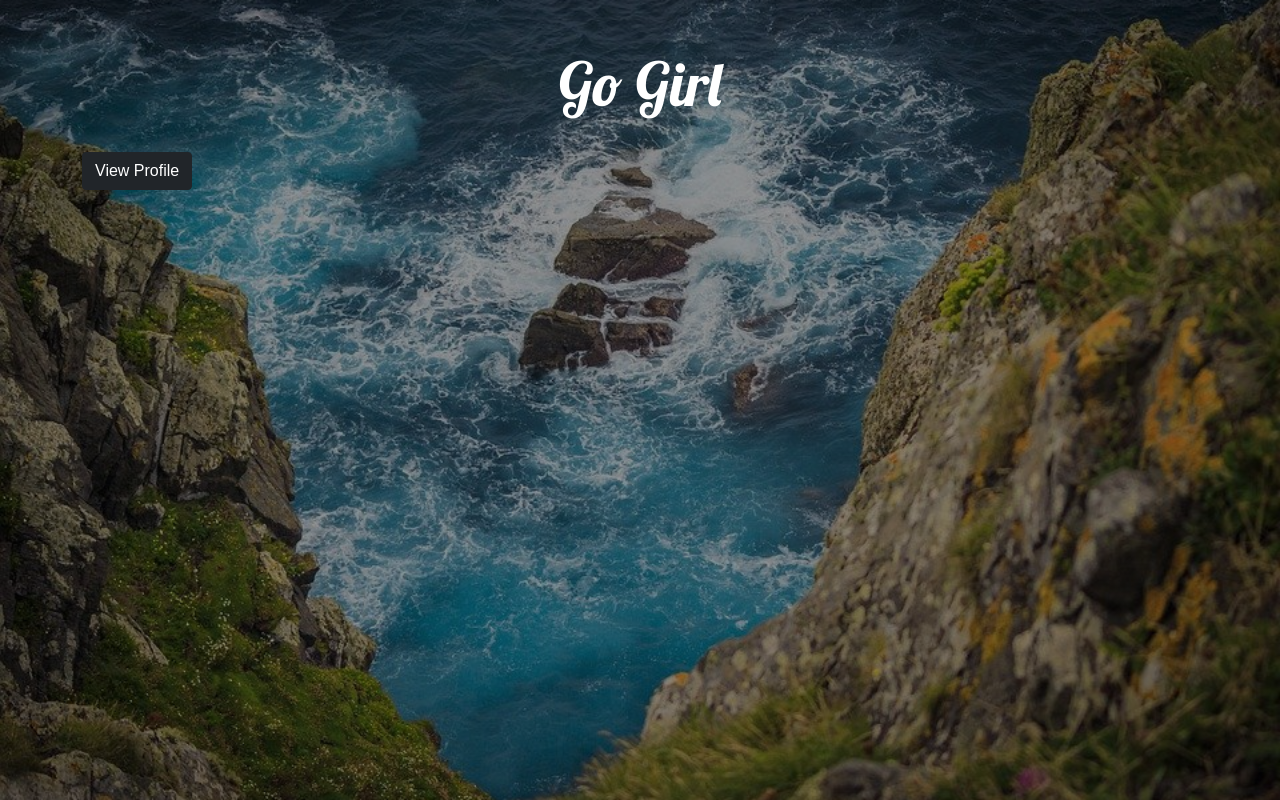
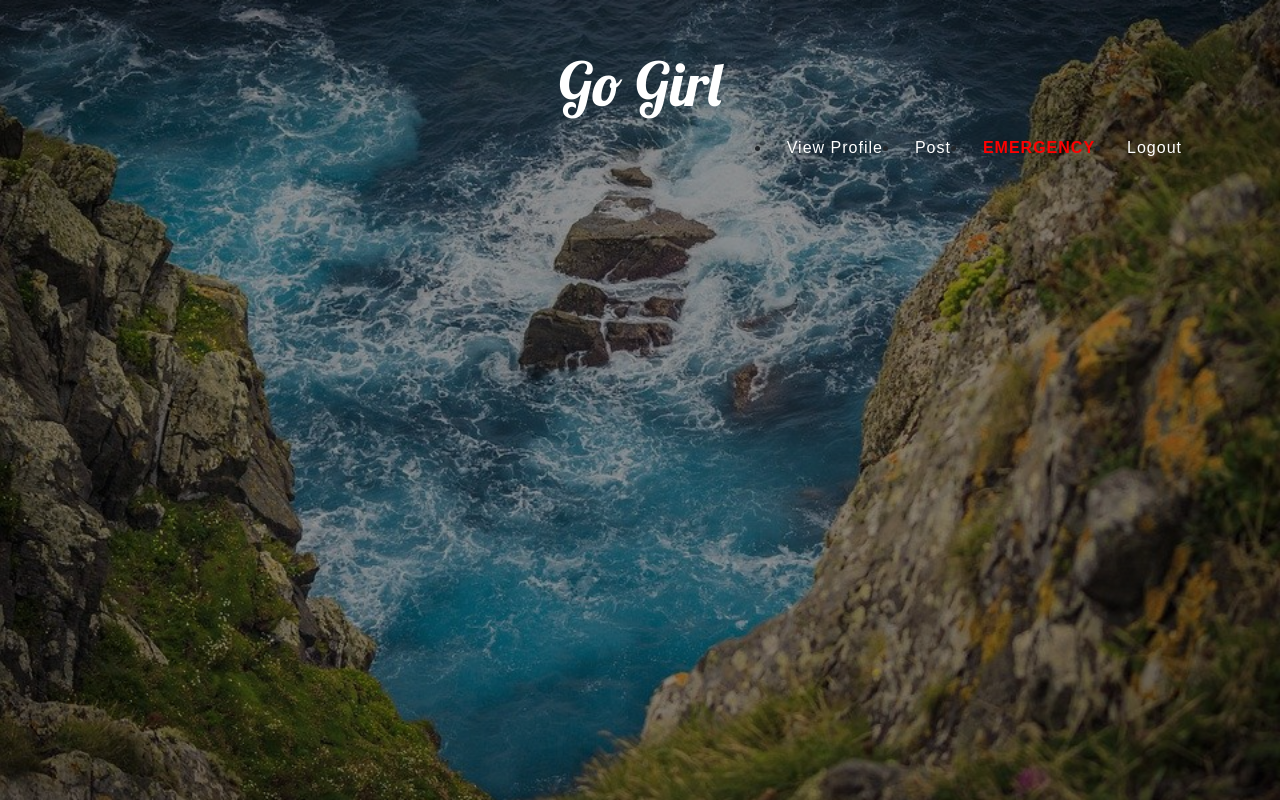
Before and after one commit to rwood022/goGirl, a React (Create React App) app in the folder front_end/: page /dashboard in a window 1280 px wide. Built offline with nearby package versions, Linux system fonts and the light colour scheme.

Commit message:
moved navbar to dashboard page and added emergency button link

```diff
--- a/front_end/src/components/Dashboard.js
+++ b/front_end/src/components/Dashboard.js
@@ -1,8 +1,8 @@
 import { useEffect, useState } from "react";
 import React from "react";
 import Profile from "./DashboardComponents/Profile";
-import ProfileButton from "./DashboardComponents/ProfileButton";
 import Timeline from "./DashboardComponents/Timeline";
+import Navbar from "./Navbar";
 
 export default function Dashboard(props) {
   useEffect(() => {
@@ -18,22 +18,13 @@ export default function Dashboard(props) {
     }
   }, []);
 
-  const [currentComponent, setCurrentComponent] = useState("!Profile");
-  const handleComponentChange = (component) => setCurrentComponent(component);
-
-  const renderComponent = () => {
-    if (currentComponent === "Profile") {
-      return <Profile />;
-    }
-  };
+  const [toggle, setToggle] = useState(false);
+  const handleButtonClick = () => setToggle(toggle => !toggle);
 
   return (
     <div>
-      <ProfileButton
-        currentComponent={currentComponent}
-        handleComponentChange={handleComponentChange}
-      />
-      {renderComponent()}
+      <Navbar handleButtonClick={handleButtonClick}/>
+      { toggle && <Profile />}
     </div>
   );
 }
--- a/front_end/src/components/DashboardComponents/ProfileButton.js
+++ /dev/null
@@ -1,16 +0,0 @@
-import React from 'react';
-
-// TO DO: need to fix logic so that the "view profile" button toggles on/off
-
-function ProfileButton({ currentComponent, handleComponentChange }) {
-    return (
-    <div>
-            <button href="#profile" className={currentComponent === 'Profile' ? 'btn btn-dark active mt-4' : 'btn btn-dark mt-4'} onClick={() => handleComponentChange('Profile')}
-            >
-                View Profile
-            </button>
-    </div>
-    )
-    }
-
-export default ProfileButton;
--- a/front_end/src/components/DashboardComponents/Timeline.js
+++ b/front_end/src/components/DashboardComponents/Timeline.js
@@ -64,7 +64,7 @@ export default function Timeline(props) {
 
   return (
     <div>
-      <Navbar />
+      {/* <Navbar /> */}
       <div className="timeline">
         {postData &&
           postData.map((postData) => {
--- a/front_end/src/components/Navbar.js
+++ b/front_end/src/components/Navbar.js
@@ -1,17 +1,22 @@
 import React from "react";
 import { NavLink } from "react-router-dom";
 
-const Navbar = () => {
+const Navbar = ({handleButtonClick}) => {
   return (
     <ul className="nav-bar">
       <li>
-        <NavLink to="/dashboard" className="nav-link">
+        <NavLink to="/dashboard" className="nav-link" onClick={handleButtonClick}>
           View Profile
         </NavLink>
       </li>
       <li>
         <NavLink to="/timeline" className="nav-link">
           Post
+        </NavLink>
+      </li>
+      <li>
+        <NavLink to="/logout" className="nav-link emergency">
+          EMERGENCY
         </NavLink>
       </li>
       <li>
--- a/front_end/src/styles.css
+++ b/front_end/src/styles.css
@@ -30,6 +30,11 @@ body {
   text-decoration: none;
   color: #fff;
   letter-spacing: 1px;
+}
+
+.nav-bar .emergency {
+  color: #ff0000;
+  font-weight: bold;
 }
 
 h2 {
```
Also changed, not shown: front_end/package.json (+6 -1 lines), 1 other file (tests, documents, lock files or other folders).
